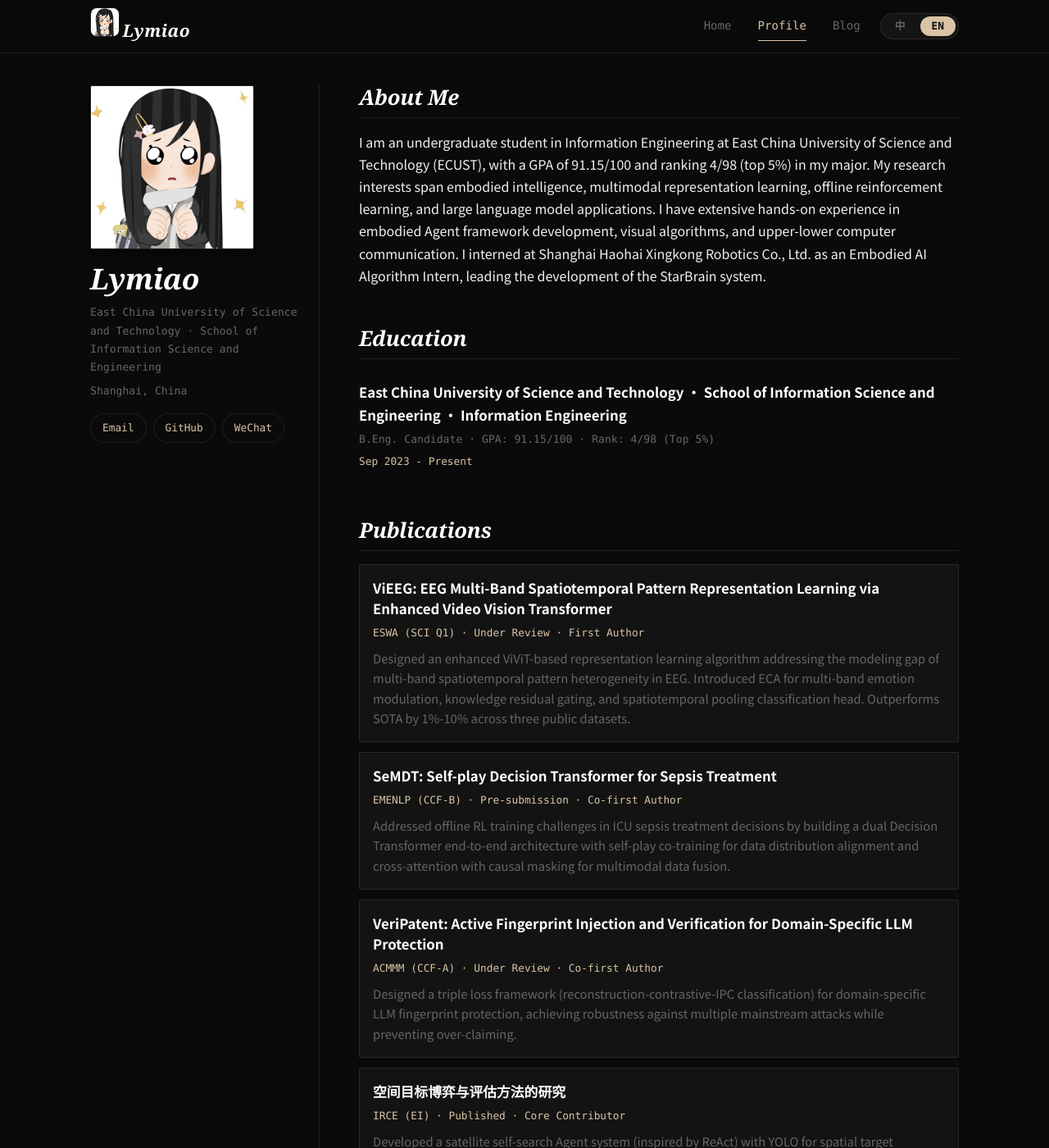
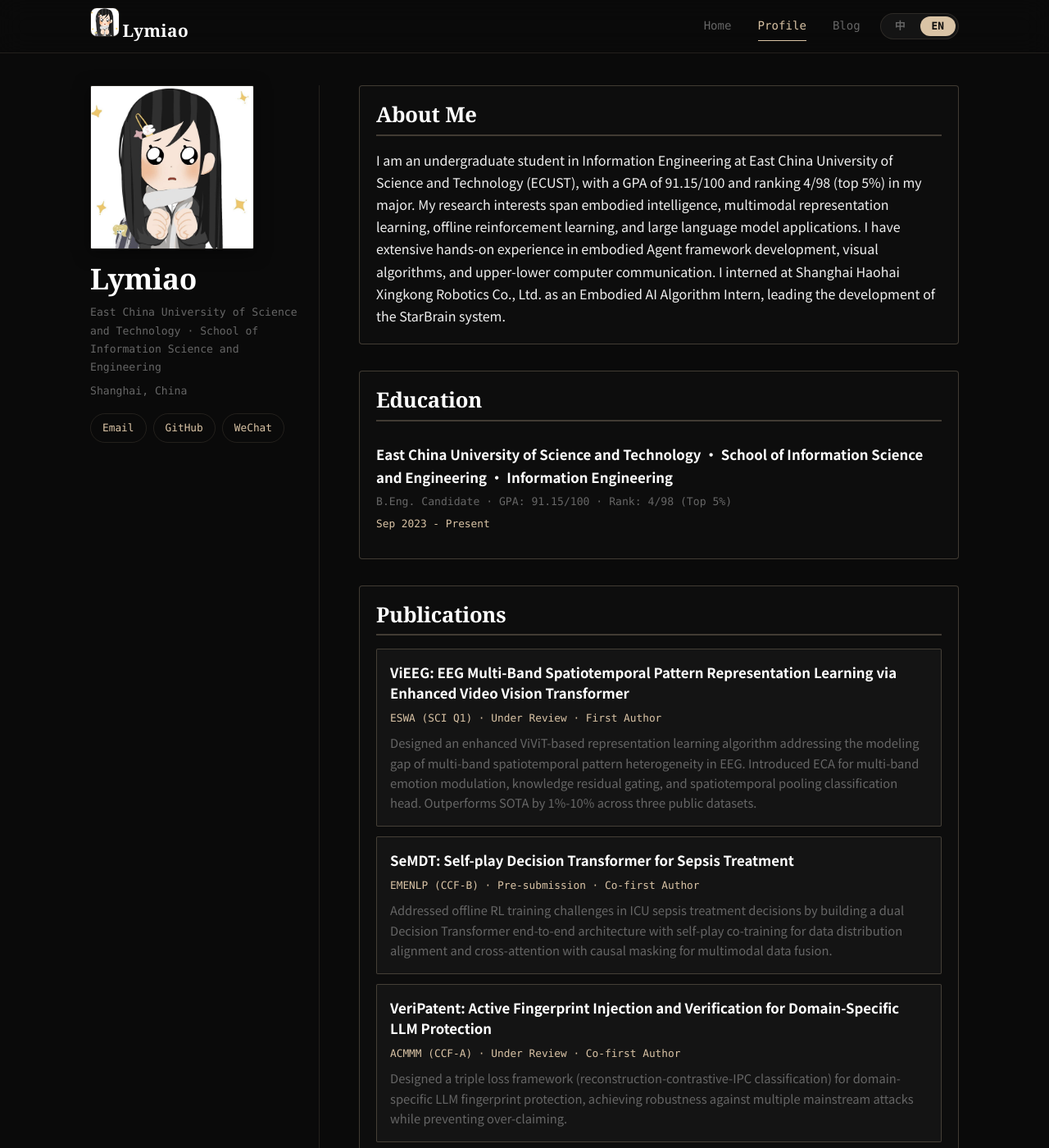
Before and after one commit to KAG778/Lymiao.github.io, a Jekyll site: the page built from home/index.html, in a window 1280 px wide and 1400 px high. Shown: the whole window at 82% size. Built offline with Jekyll 4.4.1, drawn with Linux system fonts in a browser that asks for light colours.

Commit message:
Fix: Remove italic from Chinese text, enhance section borders
- Remove font-style: italic from all Chinese text (site-name, intro-line, section-title, blog-title, etc.)
- Add light gold border (--border-strong) to sections for better visual separation
- Increase border thickness on section titles and h2 (2px)
- Enhance card borders with stronger gold color
- Add subtle background and padding to sections

Co-Authored-By: Claude Sonnet 4.6 <noreply@anthropic.com>

```diff
--- a/css/main.css
+++ b/css/main.css
@@ -1,15 +1,17 @@
 /* ==================== 黑客艺术风格设计系统 ==================== */
-/* 基于 PPT 设计语言：纯黑底 + 白字 + 暖金 accent + 衬线斜体大标题 + 等宽代码字体 */
+/* 基于 PPT 设计语言：纯黑底 + 白字 + 暖金 accent + 衬线大标题 + 等宽代码字体 */
 
 :root {
   /* 色彩系统 - 黑白主调 + 暖金 accent */
   --bg: #0a0a0a;
   --bg-light: #141414;
   --bg-card: rgba(26, 26, 26, 0.6);
+  --bg-section: rgba(217, 195, 165, 0.04);
   --text: #f0f0f0;
   --text-heading: #ffffff;
   --muted: #666666;
   --border: rgba(217, 195, 165, 0.12);
+  --border-strong: rgba(217, 195, 165, 0.25);
   --link: #d9c3a5;
   --link-hover: #e8d4b8;
   --accent: #d9c3a5;
@@ -92,7 +94,6 @@ a:hover {
 
 .site-name {
   font-family: var(--font-serif);
-  font-style: italic;
   font-size: 1.3rem;
   font-weight: 700;
   color: var(--text-heading);
@@ -253,7 +254,6 @@ main {
 
 .intro-line {
   font-family: var(--font-serif);
-  font-style: italic;
   color: var(--text-heading);
   font-size: clamp(2.8rem, 7vw, 5rem);
   font-weight: 700;
@@ -324,7 +324,6 @@ main {
 
 .profile-name {
   font-family: var(--font-serif);
-  font-style: italic;
   margin-top: 16px;
   font-size: 2.2rem;
   line-height: 1.1;
@@ -375,21 +374,24 @@ main {
 /* ==================== Section 通用 ==================== */
 .section {
   scroll-margin-top: 80px;
+  padding: 20px;
+  border: 1px solid var(--border-strong);
+  border-radius: 4px;
+  background: rgba(26, 26, 26, 0.3);
 }
 
 .section + .section {
-  margin-top: 48px;
+  margin-top: 32px;
 }
 
 .section-title {
   font-family: var(--font-serif);
-  font-style: italic;
   font-size: 1.6rem;
   line-height: 1.2;
   font-weight: 700;
   margin-bottom: 16px;
   padding-bottom: 8px;
-  border-bottom: 1px solid var(--border);
+  border-bottom: 2px solid var(--border-strong);
   color: var(--text-heading);
   letter-spacing: -0.01em;
 }
@@ -478,7 +480,7 @@ main {
   margin-bottom: 12px;
   border-radius: 2px;
   background: var(--bg-card);
-  border: 1px solid var(--border);
+  border: 1px solid var(--border-strong);
   transition: all 0.25s;
 }
 
@@ -582,7 +584,6 @@ main {
 
 .blog-icon {
   font-family: var(--font-serif);
-  font-style: italic;
   width: 56px;
   height: 56px;
   background: linear-gradient(135deg, rgba(217, 195, 165, 0.2) 0%, rgba(217, 195, 165, 0.05) 100%);
@@ -598,7 +599,6 @@ main {
 
 .blog-title {
   font-family: var(--font-serif);
-  font-style: italic;
   font-size: 2rem;
   font-weight: 700;
   color: var(--text-heading);
@@ -658,12 +658,12 @@ main {
 .blog-card {
   border-radius: 2px;
   background: var(--bg-card);
-  border: 1px solid var(--border);
+  border: 1px solid var(--border-strong);
   transition: all 0.25s;
 }
 
 .blog-card:hover {
-  border-color: rgba(217, 195, 165, 0.2);
+  border-color: rgba(217, 195, 165, 0.4);
   box-shadow: var(--shadow);
 }
 
@@ -822,7 +822,6 @@ main {
 
 .blog-post-title {
   font-family: var(--font-serif);
-  font-style: italic;
   font-size: 2.2rem;
   font-weight: 700;
   color: var(--text-heading);
@@ -908,14 +907,13 @@ main {
 
 .blog-post-content h2 {
   font-family: var(--font-serif);
-  font-style: italic;
   font-size: 1.5rem;
   font-weight: 700;
   color: var(--text-heading);
   margin-top: 40px;
   margin-bottom: 14px;
   padding-bottom: 8px;
-  border-bottom: 1px solid var(--border);
+  border-bottom: 2px solid var(--border-strong);
   letter-spacing: -0.01em;
 }
 
@@ -958,7 +956,6 @@ main {
   background: var(--accent-dim);
   border-radius: 0 2px 2px 0;
   color: var(--muted);
-  font-style: italic;
 }
 
 .blog-post-content code {
```
